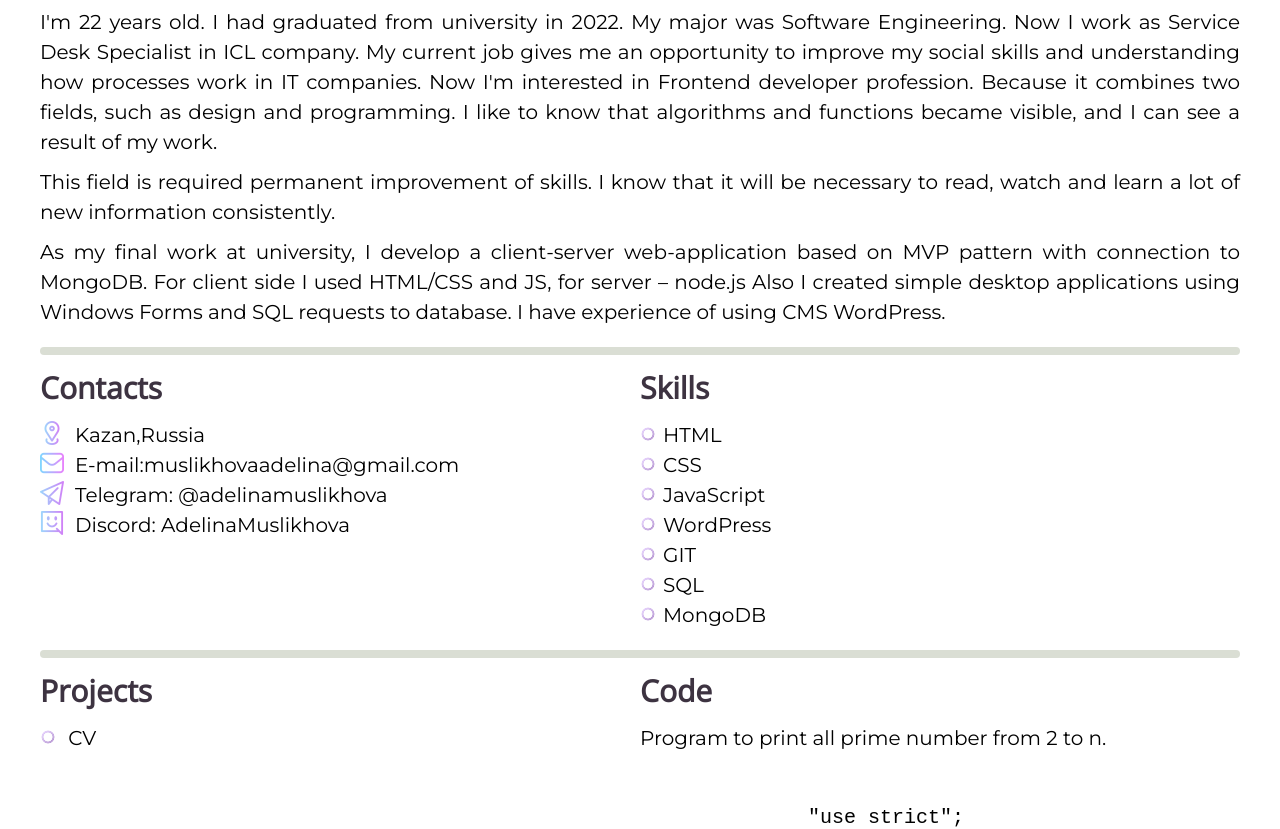
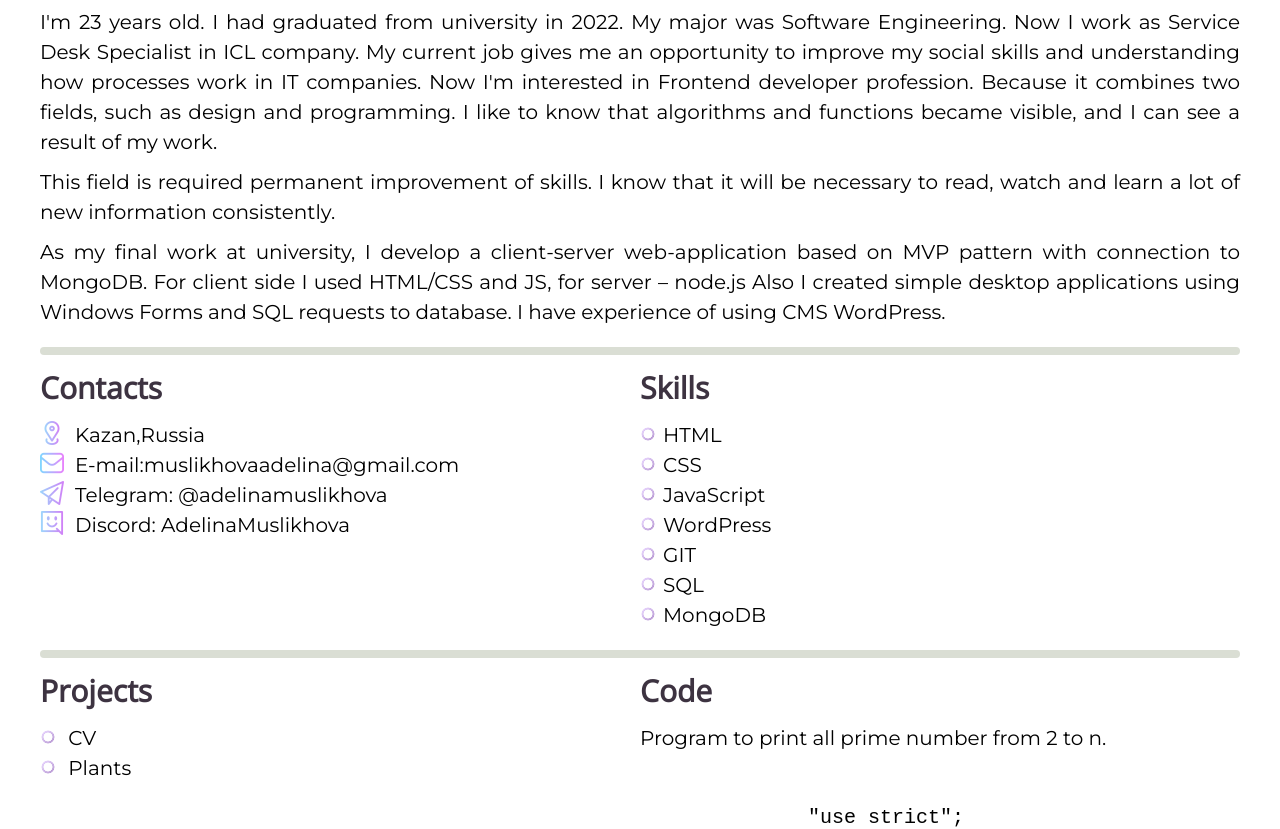
Before and after one commit to AdelinaMuslikhova/rsschool-cv, a plain HTML site: page index.html in a window 1280 px wide. Shown: the part 428-1257 px from the top of the page. Drawn offline with nearby package versions, Linux system fonts and the light colour scheme.

Commit message:
feat: add Plants project

```diff
--- a/index.html
+++ b/index.html
@@ -59,7 +59,7 @@
         <section class="section" id="summary">
           <h2 class="section-title">Summary</h2>
           <p>
-            I'm 22 years old. I had graduated from university in 2022. My major
+            I'm 23 years old. I had graduated from university in 2022. My major
             was Software Engineering. Now I work as Service Desk Specialist in
             ICL company. My current job gives me an opportunity to improve my
             social skills and understanding how processes work in IT companies.
@@ -115,6 +115,7 @@
                   >CV</a
                 >
               </li>
+              <li class="project-item"> <a href="https://rolling-scopes-school.github.io/adelinamuslikhova-JSFEPRESCHOOL2022Q4/plants/">Plants</a></li>
             </ul>
           </section>
           <section class="section" id="code">
```
